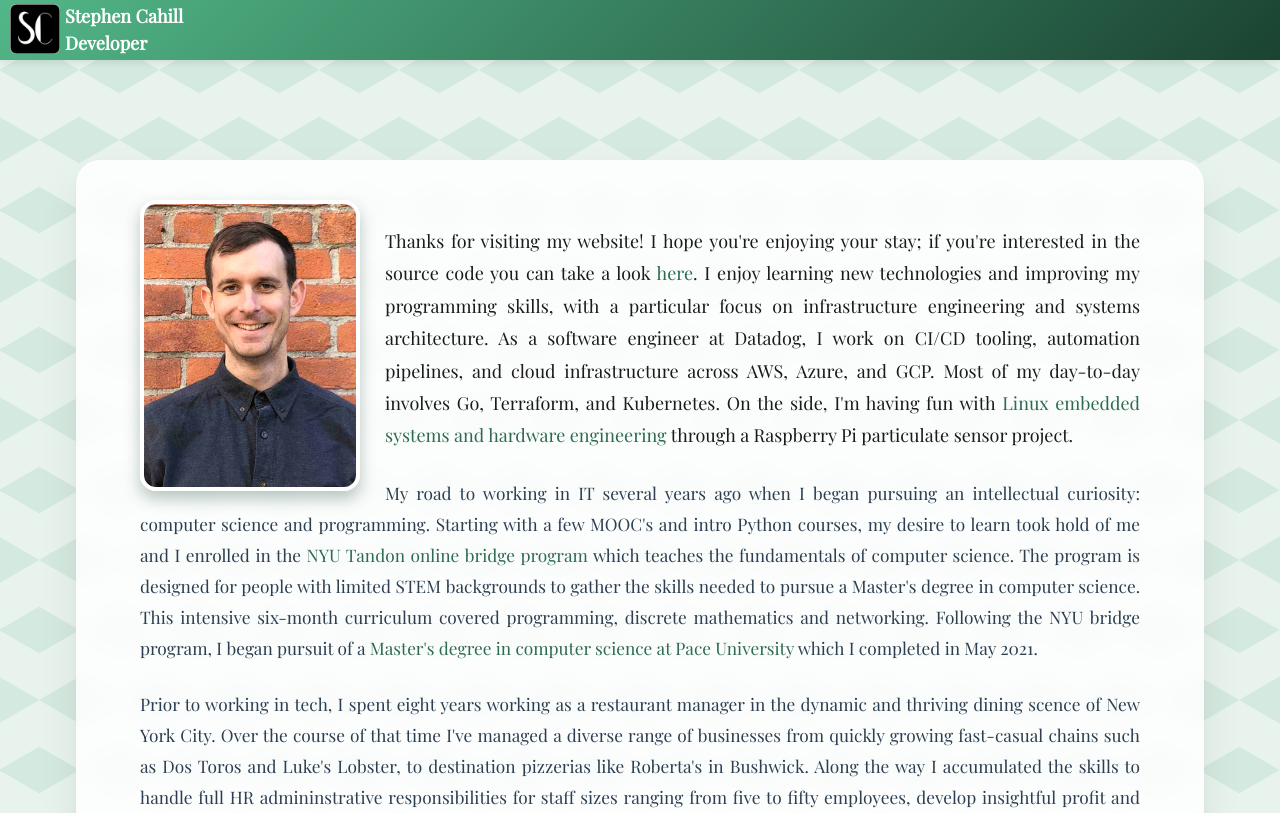
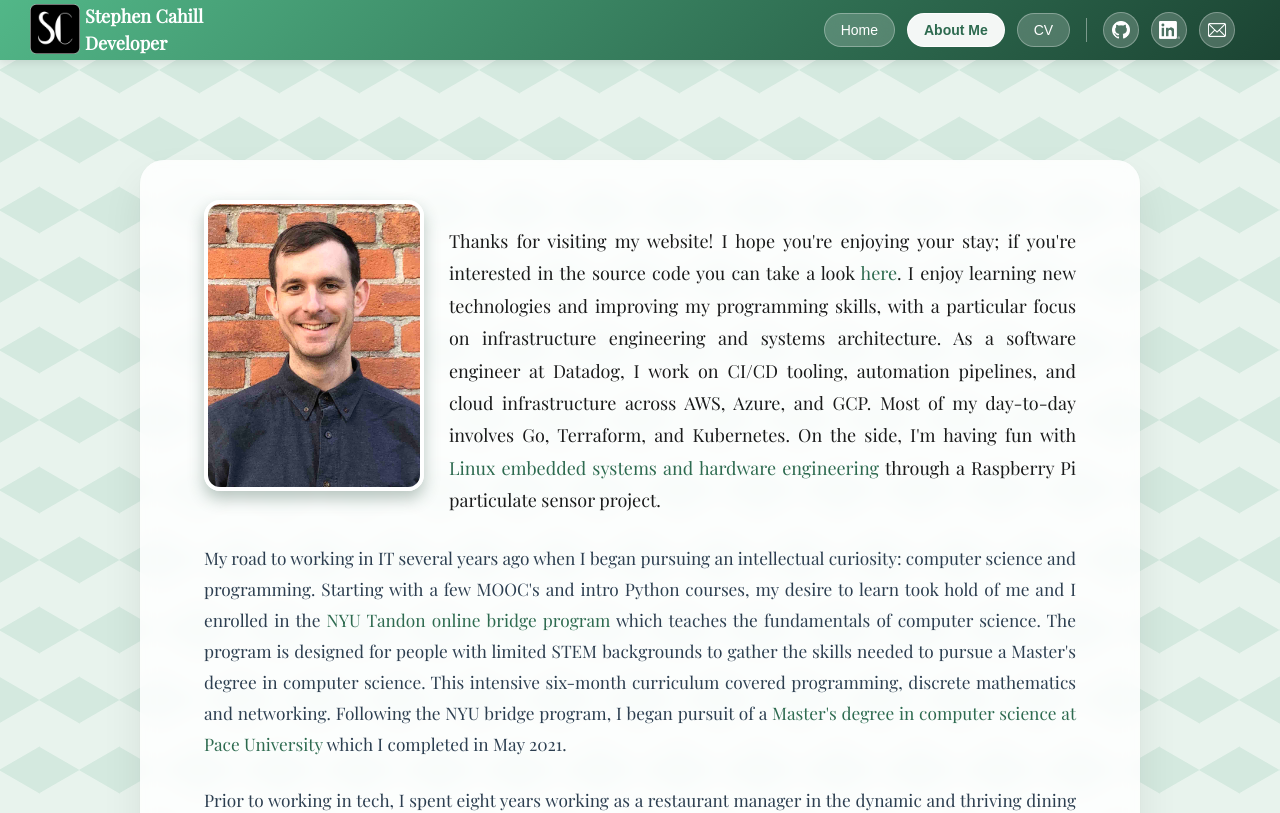
Before and after one commit to cahillsf/funvue-classic, a Nuxt app in the folder nuxt/: page /aboutme in a window 1280 px wide. Shown: the top 813 px of the page. Built offline with nearby package versions, Linux system fonts and the light colour scheme.

Commit message:
Improve email button with click-to-copy feedback and fix header mobile responsiveness

```diff
--- a/nuxt/app/app.vue
+++ b/nuxt/app/app.vue
@@ -12,6 +12,18 @@
   src: url(/assets/fonts/PlayfairDisplay-Regular.ttf) format("truetype");
   font-weight: normal;
   font-style: normal;
+}
+
+html, body {
+  margin: 0;
+  padding: 0;
+  overflow-x: hidden;
+  max-width: 100vw;
+  width: 100%;
+}
+
+*, *::before, *::after {
+  box-sizing: border-box;
 }
 
 #app {
--- a/nuxt/app/components/TopToolbar.vue
+++ b/nuxt/app/components/TopToolbar.vue
@@ -9,7 +9,7 @@
     </div>
     <div class="spacer"></div>
 
-    <div id="button-wrapper" class="menu-button-in" :class="{ 'menu-button-invisible': smallScreenOnLoad, 'menu-button-out': buttonAnimate }">
+    <div id="button-wrapper">
       <button
         v-for="page in pages"
         :key="page._id"
@@ -20,18 +20,33 @@
         {{ page.title }}
       </button>
       <div class="social-divider"></div>
-      <a href="https://github.com/cahillsf" target="_blank" class="menu-button social-btn">
-        <img src="/assets/ghIcon.png"/>
+      <a href="https://github.com/cahillsf" target="_blank" class="menu-button social-btn" aria-label="GitHub">
+        <img src="/assets/ghIcon.png" alt="GitHub"/>
       </a>
-      <a href="https://www.linkedin.com/in/cahillsf/" target="_blank" class="menu-button social-btn">
-        <img src="/assets/lin.png"/>
+      <a href="https://www.linkedin.com/in/cahillsf/" target="_blank" class="menu-button social-btn" aria-label="LinkedIn">
+        <img src="/assets/lin.png" alt="LinkedIn"/>
       </a>
-      <a href="mailto:cahillsf9@gmail.com" target="_blank" class="menu-button social-btn">
-        <img src="/assets/email.png"/>
-      </a>
+      <div class="email-btn-container">
+        <button
+          class="menu-button social-btn"
+          :class="{ 'copied-success': copied }"
+          aria-label="Copy email address"
+          title="Copy email to clipboard"
+          type="button"
+          @click="copyEmail"
+        >
+          <svg v-if="copied" class="check-icon" xmlns="http://www.w3.org/2000/svg" width="18" height="18" viewBox="0 0 24 24" fill="none" stroke="currentColor" stroke-width="2.5" stroke-linecap="round" stroke-linejoin="round">
+            <polyline points="20 6 9 17 4 12"></polyline>
+          </svg>
+          <img v-else src="/assets/email.png" alt="Email"/>
+        </button>
+        <transition name="fade">
+          <div v-if="copied" class="copied-tooltip">Copied to clipboard!</div>
+        </transition>
+      </div>
     </div>
 
-    <div id="icon-div" class="icon-animate-in" :class="{ 'icon-div-invisible': largeScreenOnLoad, 'icon-animate-out': iconAnimate}">
+    <div id="icon-div">
       <button
         id="hamburger"
         class="hamburger--vortex"
@@ -39,6 +54,7 @@
         @click="showDropdown"
         ref="sandwichIcon"
         type="button"
+        aria-label="Toggle navigation menu"
       >
         <span class="hamburger-box">
           <span class="hamburger-inner"></span>
@@ -63,9 +79,24 @@
             <a href="https://www.linkedin.com/in/cahillsf/" target="_blank" class="menu-button social-btn" aria-label="LinkedIn" @click="showDropdown">
               <img src="/assets/lin.png" alt="LinkedIn"/>
             </a>
-            <a href="mailto:cahillsf9@gmail.com" target="_blank" class="menu-button social-btn" aria-label="Email" @click="showDropdown">
-              <img src="/assets/email.png" alt="Email"/>
-            </a>
+            <div class="email-btn-container">
+              <button
+                class="menu-button social-btn"
+                :class="{ 'copied-success': copied }"
+                aria-label="Copy email address"
+                title="Copy email to clipboard"
+                type="button"
+                @click="copyEmail"
+              >
+                <svg v-if="copied" class="check-icon" xmlns="http://www.w3.org/2000/svg" width="18" height="18" viewBox="0 0 24 24" fill="none" stroke="currentColor" stroke-width="2.5" stroke-linecap="round" stroke-linejoin="round">
+                  <polyline points="20 6 9 17 4 12"></polyline>
+                </svg>
+                <img v-else src="/assets/email.png" alt="Email"/>
+              </button>
+              <transition name="fade">
+                <div v-if="copied" class="copied-tooltip dropdown-tooltip">Copied to clipboard!</div>
+              </transition>
+            </div>
           </div>
         </nav>
       </div>
@@ -82,13 +113,36 @@ const router = useRouter()
 const route = useRoute()
 
 const dropDisplayed = ref(false)
-const largeScreenOnLoad = ref(false)
-const smallScreenOnLoad = ref(false)
-const firstTime = ref(true)
-const iconAnimate = ref(null)
-const buttonAnimate = ref(null)
 const activeBurger = ref(false)
-const sandwichIcon = ref(null)
+const copied = ref(false)
+let copyTimeout = null
+
+const copyEmail = async () => {
+  const email = 'cahillsf9@gmail.com'
+  try {
+    if (navigator.clipboard && window.isSecureContext) {
+      await navigator.clipboard.writeText(email)
+    } else {
+      const textArea = document.createElement('textarea')
+      textArea.value = email
+      textArea.style.position = 'fixed'
+      textArea.style.left = '-999999px'
+      textArea.style.top = '-999999px'
+      document.body.appendChild(textArea)
+      textArea.focus()
+      textArea.select()
+      document.execCommand('copy')
+      textArea.remove()
+    }
+    copied.value = true
+    if (copyTimeout) clearTimeout(copyTimeout)
+    copyTimeout = setTimeout(() => {
+      copied.value = false
+    }, 2200)
+  } catch (err) {
+    console.error('Failed to copy email: ', err)
+  }
+}
 
 const pages = ref([
   { '_id': 0, 'title': 'Home', 'path': '/', 'selected': false },
@@ -117,37 +171,20 @@ const handleNavClick = (path, selected) => {
 }
 
 const triggerTrackResize = debounce(() => {
-  if (window.innerWidth >= 670) {
-    if (dropDisplayed.value && sandwichIcon.value) {
-      sandwichIcon.value.click()
-    }
-    if (smallScreenOnLoad.value && firstTime.value) {
-      smallScreenOnLoad.value = false
-      firstTime.value = false
-      buttonAnimate.value = true
-      iconAnimate.value = true
-    }
-  } else if (largeScreenOnLoad.value && firstTime.value) {
-    largeScreenOnLoad.value = false
-    firstTime.value = false
-    iconAnimate.value = true
-    buttonAnimate.value = true
+  if (window.innerWidth >= 670 && dropDisplayed.value) {
+    dropDisplayed.value = false
+    activeBurger.value = false
   }
 }, 200)
 
 onMounted(() => {
-  if (window.innerWidth > 670) {
-    largeScreenOnLoad.value = true
-  } else {
-    smallScreenOnLoad.value = true
-  }
-
   window.addEventListener("resize", triggerTrackResize)
   setCurPageClass()
 })
 
 onUnmounted(() => {
   window.removeEventListener("resize", triggerTrackResize)
+  if (copyTimeout) clearTimeout(copyTimeout)
 })
 </script>
 
@@ -236,6 +273,71 @@ onUnmounted(() => {
   filter: brightness(0) invert(1);
 }
 
+.email-btn-container {
+  position: relative;
+  display: inline-flex;
+  align-items: center;
+  justify-content: center;
+}
+
+.menu-button.copied-success {
+  background-color: rgba(255, 255, 255, 0.95);
+  border-color: rgba(255, 255, 255, 0.95);
+  transform: translateY(-2px) scale(1.05);
+  box-shadow: 0 6px 12px rgba(0, 0, 0, 0.2);
+}
+
+.check-icon {
+  stroke: #1b4332;
+}
+
+.copied-tooltip {
+  position: absolute;
+  top: calc(100% + 10px);
+  right: 0;
+  background-color: #1b4332;
+  color: white;
+  padding: 6px 12px;
+  border-radius: 8px;
+  font-size: 12px;
+  font-weight: 500;
+  white-space: nowrap;
+  box-shadow: 0 4px 14px rgba(0, 0, 0, 0.3);
+  border: 1px solid rgba(255, 255, 255, 0.2);
+  pointer-events: none;
+  z-index: 100;
+}
+
+.copied-tooltip::before {
+  content: '';
+  position: absolute;
+  bottom: 100%;
+  right: 12px;
+  border-width: 5px;
+  border-style: solid;
+  border-color: transparent transparent #1b4332 transparent;
+}
+
+.dropdown-tooltip {
+  top: calc(100% + 8px);
+  right: 0;
+}
+
+.dropdown-tooltip::before {
+  right: 12px;
+}
+
+.fade-enter-active,
+.fade-leave-active {
+  transition: opacity 0.2s ease, transform 0.2s ease;
+}
+
+.fade-enter-from,
+.fade-leave-to {
+  opacity: 0;
+  transform: translateY(-4px);
+}
+
 .menu-button {
   padding: 8px 16px;
   background-color: rgba(255, 255, 255, 0.2);
@@ -267,13 +369,16 @@ onUnmounted(() => {
 
 .toolbarSticky {
   position: fixed;
-  z-index: 1;
+  z-index: 1000;
+  top: 0;
   left: 0;
   right: 0;
   height: 60px;
   display: flex;
   align-items: center;
-  justify-content: space-around;
+  justify-content: space-between;
+  padding: 0 20px;
+  box-sizing: border-box;
   background: linear-gradient(135deg, #52b788 0%, #1b4332 100%);
   color: white;
   font-weight: 600;
@@ -281,49 +386,32 @@ onUnmounted(() => {
 }
 
 #icon-div {
-  display: grid;
-  position: absolute;
-  right: -10vw;
+  position: relative;
+  display: flex;
+  align-items: center;
   background-color: transparent;
   margin: 0;
 }
 
-/* Hide burger on large screens by default */
-@media only screen and (min-width: 670px) {
+/* Hide burger on large screens */
+@media only screen and (min-width: 671px) {
   #icon-div {
     display: none;
   }
 }
 
-/* Show burger on small screens by default */
+/* Show burger on small screens */
 @media only screen and (max-width: 670px) {
   #icon-div {
-    display: grid;
+    display: flex;
   }
-}
-
-.icon-div-invisible {
-  display: grid;
-  right: -10vw;
-  position: relative;
-  left: -700vw;
-  opacity: 0;
-  width: 0;
-}
-
-.menu-button-invisible {
-  left: -700vw;
-  position: relative;
-  opacity: 0;
-  width: 0;
-  height: 100%;
 }
 
 #nav-dropdown {
   position: absolute;
   background: linear-gradient(135deg, #52b788 0%, #1b4332 100%);
-  right: 0px;
-  top: 55px;
+  right: 0;
+  top: 50px;
   border-radius: 8px;
   padding: 10px;
   min-width: 150px;
@@ -381,101 +469,6 @@ onUnmounted(() => {
   text-decoration: none;
 }
 
-@media only screen and (min-width: 670px) {
-  .icon-animate-out {
-    animation-duration: 1s;
-    animation-name: icon-animate-out;
-    animation-fill-mode: forwards;
-  }
-  .menu-button-in {
-    animation-duration: 0.7s;
-    animation-name: buttons-animate-in;
-    animation-fill-mode: forwards;
-  }
-}
-
-@media only screen and (max-width: 670px) {
-  .menu-button-out {
-    animation-duration: 0.7s;
-    animation-name: buttons-animate-out;
-    animation-fill-mode: forwards;
-  }
-
-  .icon-animate-in {
-    animation-duration: 1s;
-    animation-name: icon-animate-in;
-    animation-fill-mode: forwards;
-  }
-}
-
-@keyframes icon-animate-out {
-  0% {
-    right: 0;
-    position: relative
-  }
-  100% {
-    position: relative;
-    left: -700vw;
-    opacity: 0;
-    width: 0;
-  }
-}
-
-@keyframes icon-animate-in {
-  from {
-    right: -10vw;
-    position: relative;
-  }
-  to {
-    right: 0;
-    position: relative;
-  }
-}
-
-@keyframes buttons-animate-in {
-  100% {
-    margin-right: 2%;
-    position: relative;
-  }
-  80% {
-    left: -10vw;
-    position: relative;
-    opacity: 0.9;
-  }
-  40% {
-    left: -80vw;
-    position: relative;
-    opacity: 0.4;
-  }
-  0% {
-    left: -100vw;
-    position: relative;
-    opacity: 0;
-  }
-}
-
-@keyframes buttons-animate-out {
-  0% {
-    margin-right: 2%;
-    position: relative;
-  }
-  10% {
-    left: -50vw;
-    position: relative;
-    opacity: 0.9;
-  }
-  90% {
-    left: -500vw;
-    position: relative;
-    opacity: 0.5;
-  }
-  100% {
-    left: -700vw;
-    position: relative;
-    opacity: 0;
-    width: 0;
-  }
-}
 
 .hamburger {
   padding: 15px 15px;
```
Also changed, not shown: 1 other file (tests, documents, lock files or other folders).
